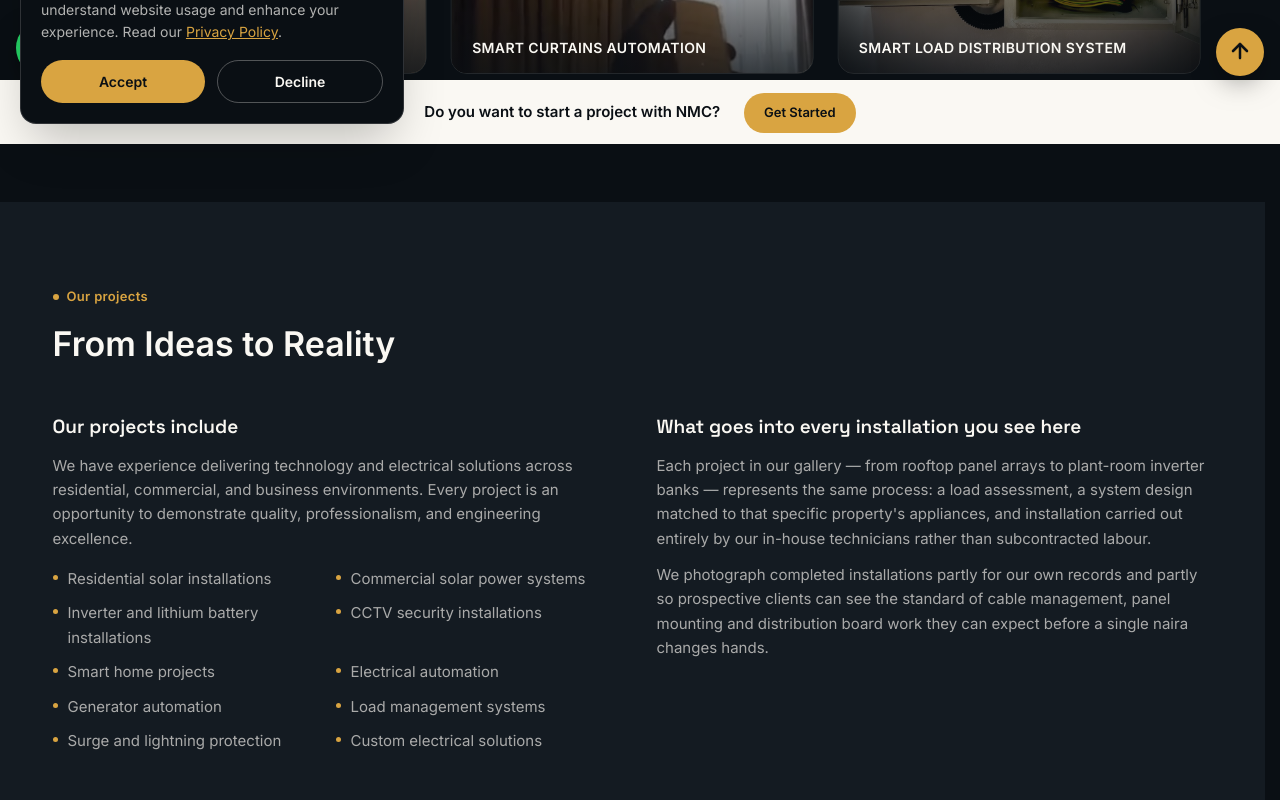
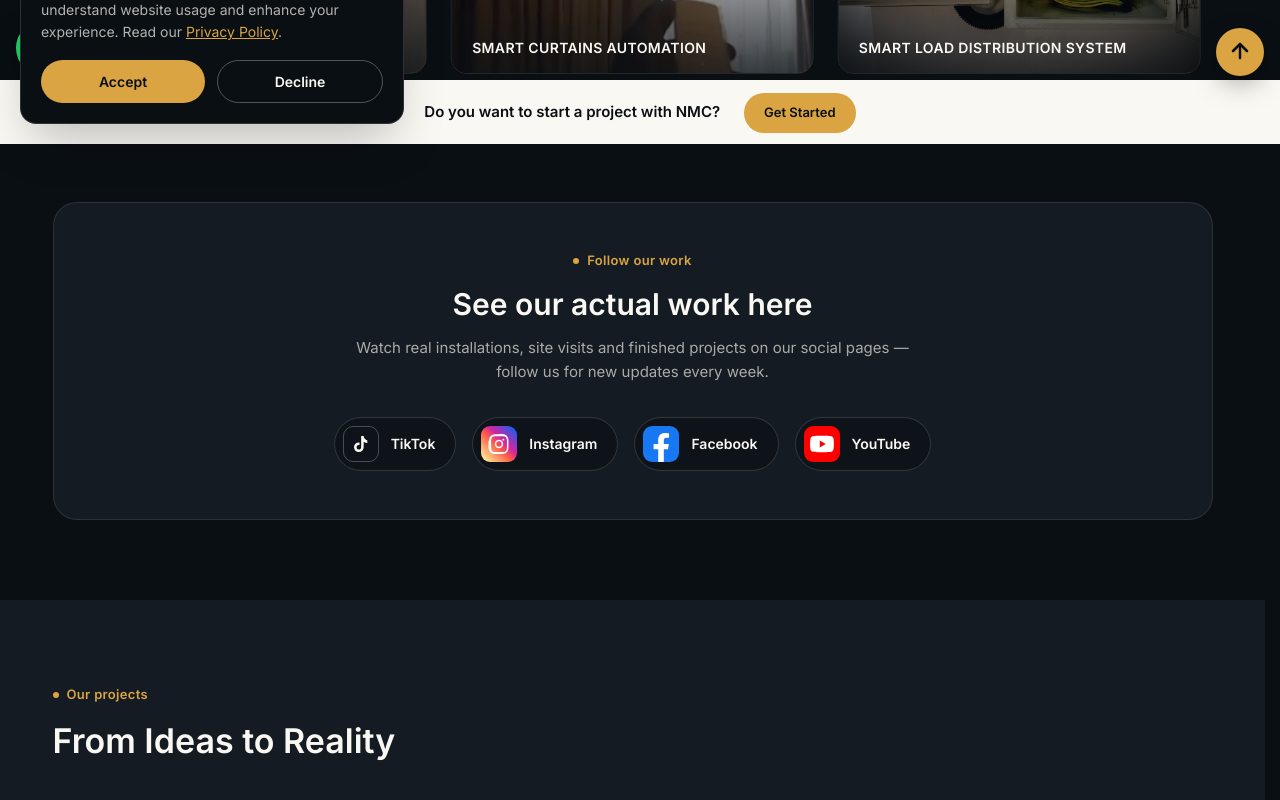
Before and after one commit to jamalcarterme/nmctechnologyltd, a Next.js app: page /projects in a window 1280 px wide. Shown: the part 656-1456 px from the top of the page. Built offline with nearby package versions, Linux system fonts and the light colour scheme.

Commit message:
Upload files via ZiptoGit

```diff
--- a/src/app/projects/page.tsx
+++ b/src/app/projects/page.tsx
@@ -3,6 +3,7 @@ import Footer from "@/components/Footer";
 import Gallery from "@/components/Gallery";
 import Header from "@/components/Header";
 import InfoSection from "@/components/InfoSection";
+import SocialWork from "@/components/SocialWork";
 import { projectsInfo } from "@/lib/content";
 
 export const metadata: Metadata = {
@@ -18,6 +19,7 @@ export default function ProjectsPage() {
       <Header />
       <main className="pt-20">
         <Gallery />
+        <SocialWork />
         <InfoSection
           eyebrow="Our projects"
           title="From Ideas to Reality"
--- /dev/null
+++ b/src/components/SocialWork.tsx
@@ -0,0 +1,73 @@
+import { site } from "@/lib/data";
+import { Container, Eyebrow, Reveal } from "./ui";
+import TikTokIcon from "./TikTokIcon";
+import InstagramIcon from "./InstagramIcon";
+import FacebookIcon from "./FacebookIcon";
+import YouTubeIcon from "./YouTubeIcon";
+
+const socials = [
+  {
+    label: "TikTok",
+    href: site.tiktok,
+    icon: (
+      <span className="flex h-9 w-9 items-center justify-center rounded-[10px] border border-paper/25 text-paper">
+        <TikTokIcon className="h-5 w-5" />
+      </span>
+    ),
+  },
+  {
+    label: "Instagram",
+    href: site.instagram,
+    icon: <InstagramIcon className="h-9 w-9" />,
+  },
+  {
+    label: "Facebook",
+    href: site.facebook,
+    icon: <FacebookIcon className="h-9 w-9" />,
+  },
+  {
+    label: "YouTube",
+    href: site.youtube,
+    icon: <YouTubeIcon className="h-9 w-9" />,
+  },
+];
+
+export default function SocialWork() {
+  return (
+    <section className="bg-ink pb-16 md:pb-20">
+      <Container>
+        <Reveal className="rounded-3xl border border-paper/10 bg-charcoal px-6 py-10 text-center md:px-12 md:py-12">
+          <div className="flex justify-center">
+            <Eyebrow>Follow our work</Eyebrow>
+          </div>
+          <h2 className="balance mt-4 text-[26px] font-semibold leading-tight text-paper sm:text-[30px]">
+            See our actual work here
+          </h2>
+          <p className="mx-auto mt-3 max-w-xl text-[15px] leading-relaxed text-paper/65">
+            Watch real installations, site visits and finished projects on our
+            social pages — follow us for new updates every week.
+          </p>
+
+          <ul className="mt-8 flex flex-wrap items-center justify-center gap-3 sm:gap-4">
+            {socials.map((s) => (
+              <li key={s.label}>
+                <a
+                  href={s.href}
+                  target="_blank"
+                  rel="noopener noreferrer"
+                  aria-label={`NMC Technology on ${s.label}`}
+                  className="group inline-flex items-center gap-3 rounded-full border border-paper/15 bg-ink/60 py-2 pl-2 pr-5 text-[14px] font-semibold text-paper transition-colors hover:border-gold hover:text-gold"
+                >
+                  <span className="transition-transform group-hover:scale-105">
+                    {s.icon}
+                  </span>
+                  {s.label}
+                </a>
+              </li>
+            ))}
+          </ul>
+        </Reveal>
+      </Container>
+    </section>
+  );
+}
```
